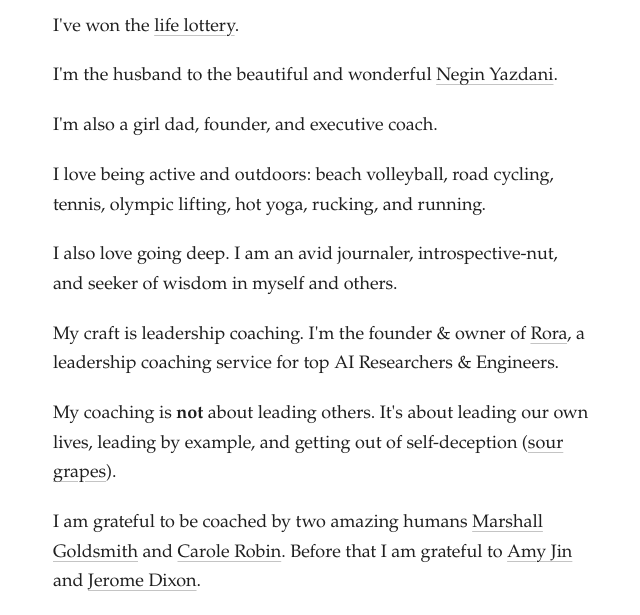
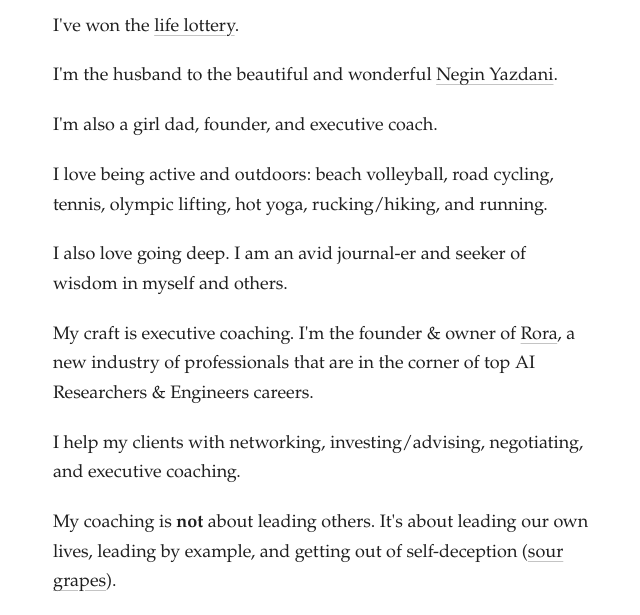
Before and after one commit to brianliou/brianliou.github.io, a plain HTML site: page index.html in a window 1280 px wide. Shown: the part 144-759 px from the top of the page, without its empty margins (319-959 px from the left). Drawn offline with Linux system fonts and the light colour scheme.

Commit message:
Update index.html

```diff
--- a/index.html
+++ b/index.html
@@ -17,9 +17,10 @@
       <p>I've won the <a href="https://www.givingwhatwecan.org/how-rich-am-i?">life lottery</a>.</p>
       <p>I'm the husband to the beautiful and wonderful <a href="https://www.linkedin.com/in/neginy/">Negin Yazdani</a>.</p>
       <p>I'm also a girl dad, founder, and executive coach.</p>
-      <p>I love being active and outdoors: beach volleyball, road cycling, tennis, olympic lifting, hot yoga, rucking, and running.</p>
-      <p>I also love going deep. I am an avid journaler, introspective-nut, and seeker of wisdom in myself and others.</p>
-      <p>My craft is leadership coaching. I'm the founder & owner of <a href="https://www.teamrora.com/">Rora</a>, a leadership coaching service for top AI Researchers & Engineers.</p>
+      <p>I love being active and outdoors: beach volleyball, road cycling, tennis, olympic lifting, hot yoga, rucking/hiking, and running.</p>
+      <p>I also love going deep. I am an avid journal-er and seeker of wisdom in myself and others.</p>
+      <p>My craft is executive coaching. I'm the founder & owner of <a href="https://www.teamrora.com/">Rora</a>, a new industry of professionals that are in the corner of top AI Researchers & Engineers careers.</p>
+      <p>I help my clients with networking, investing/advising, negotiating, and executive coaching.</p>
       <p>My coaching is <strong>not</strong> about leading others. It's about leading our own lives, leading by example, and getting out of self-deception (<a href="https://en.wikipedia.org/wiki/The_Fox_and_the_Grapes">sour grapes</a>).</p>
       <p>I am grateful to be coached by two amazing humans <a href="https://www.marshallgoldsmith.com/">Marshall Goldsmith</a> and <a href="https://www.linkedin.com/in/carole-robin/">Carole Robin</a>. Before that I am grateful to <a href="https://www.amyjin.com/">Amy Jin</a> and <a href="https://mrfeelgood.com/articles/jerome-dixon">Jerome Dixon</a>.</p>
       <p>Previously, I was the founder & CEO of <a href="https://www.ycombinator.com/blog/leada-yc-s15-helps-professors-teach-the-most-in-demand-data-science-skills">Leada</a>, a Y-Combinator backed edtech startup.</p>
```
